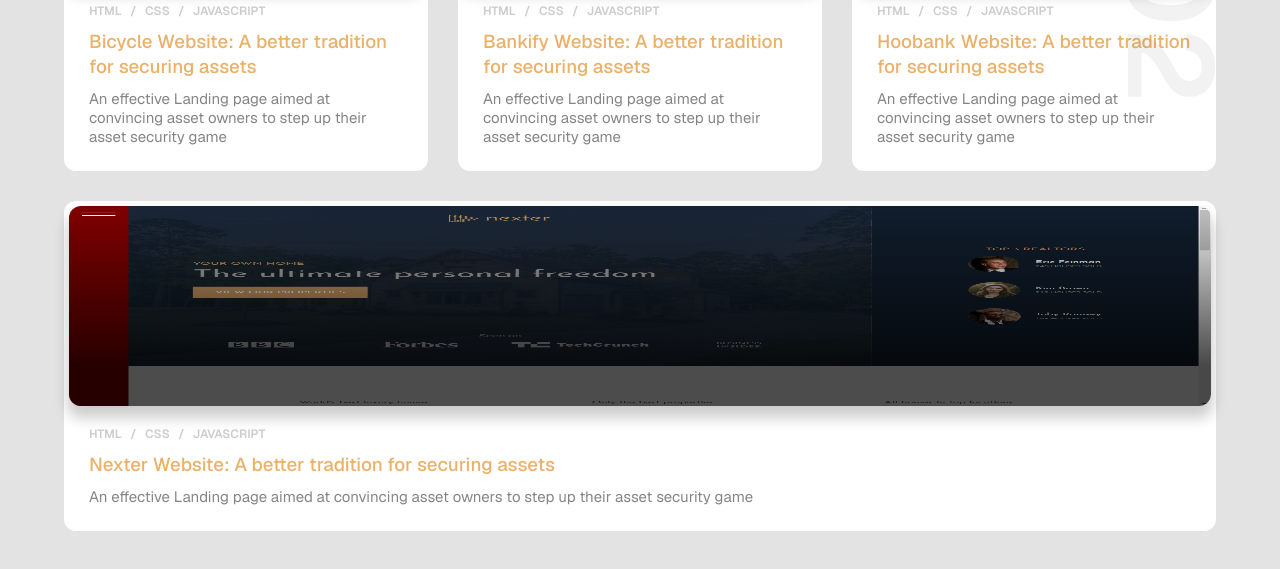
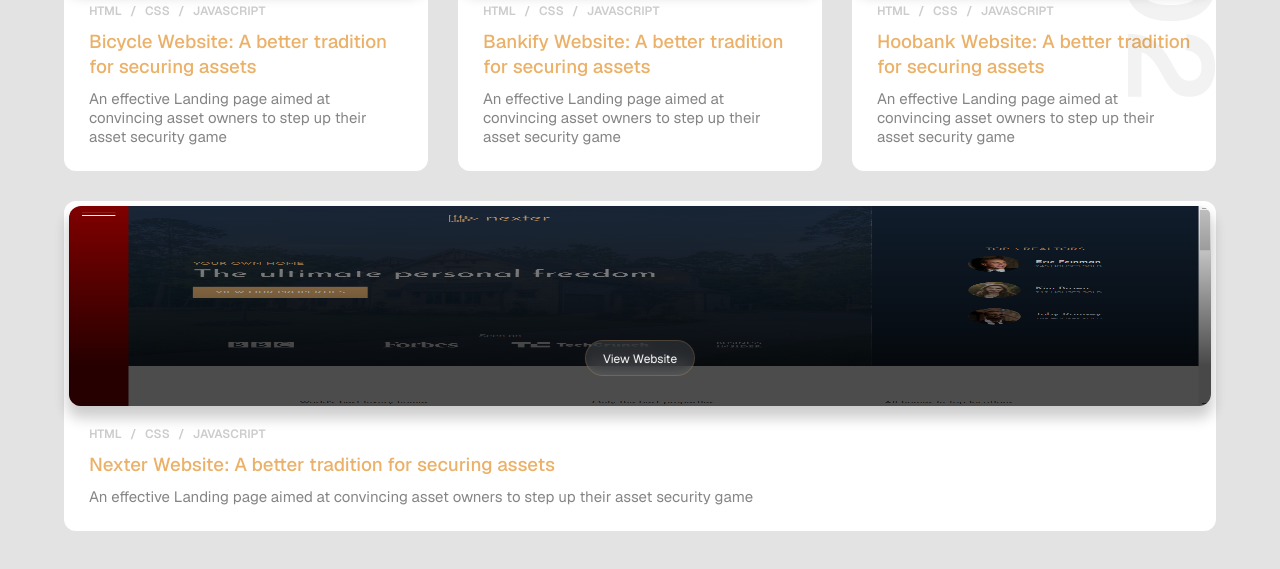
Before and after one commit to Shehu-Tijjani/Mobile-Portfolio, a plain HTML site: page index.html in a window 1280 px wide. Shown: the part 1974-2543 px from the top of the page. Drawn offline with nearby package versions, Linux system fonts and the light colour scheme; a web font is replaced by a local one.

Commit message:
update index.html

```diff
--- a/index.html
+++ b/index.html
@@ -167,6 +167,7 @@
                         <div class="img-wrapper">
                             <img src="assets/projects/4.png" alt="" />
 
+                            <a class="tiny-txts" href="https://shehu-tijjani.github.io/Another-day-commitment-Hoobank-/#">View Website</a>
                         </div>
 
                         <div class="bottom">
```
